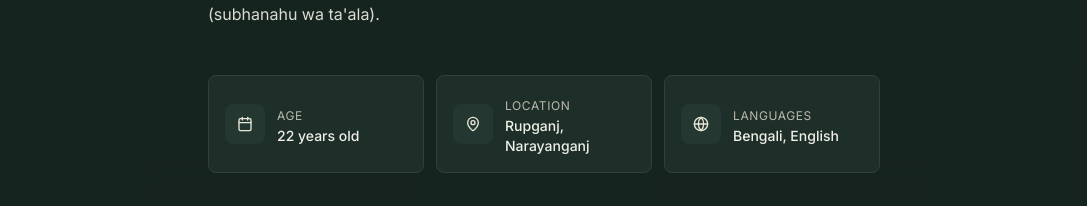
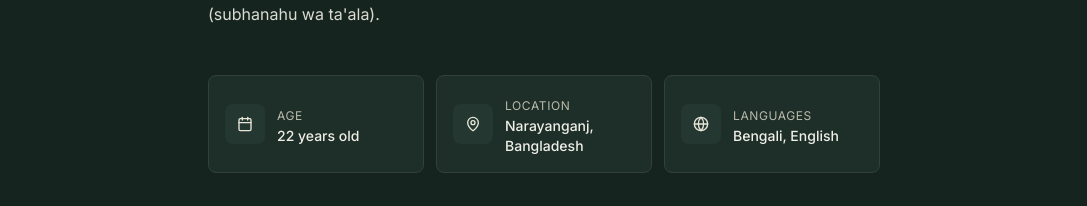
Before and after one commit to shahdab212/my-portfolio-website, a React (Vite) app: page / in a window 1280 px wide. Shown: the part 1347-1553 px from the top of the page, without its empty margins (96-1183 px from the left). Built offline with nearby package versions, Linux system fonts and the light colour scheme; no server answers; the HTML template or start-up script is replaced by a standard one.

Commit message:
Update AboutSection.tsx

```diff
--- a/src/components/AboutSection.tsx
+++ b/src/components/AboutSection.tsx
@@ -12,7 +12,7 @@ const getAge = () => {
 
 const personalInfo = [
   { icon: Calendar, label: "Age", value: getAge() },
-  { icon: MapPin, label: "Location", value: "Rupganj, Narayanganj" },
+  { icon: MapPin, label: "Location", value: "Narayanganj, Bangladesh" },
   { icon: Globe, label: "Languages", value: "Bengali, English" },
 ];
 
```
